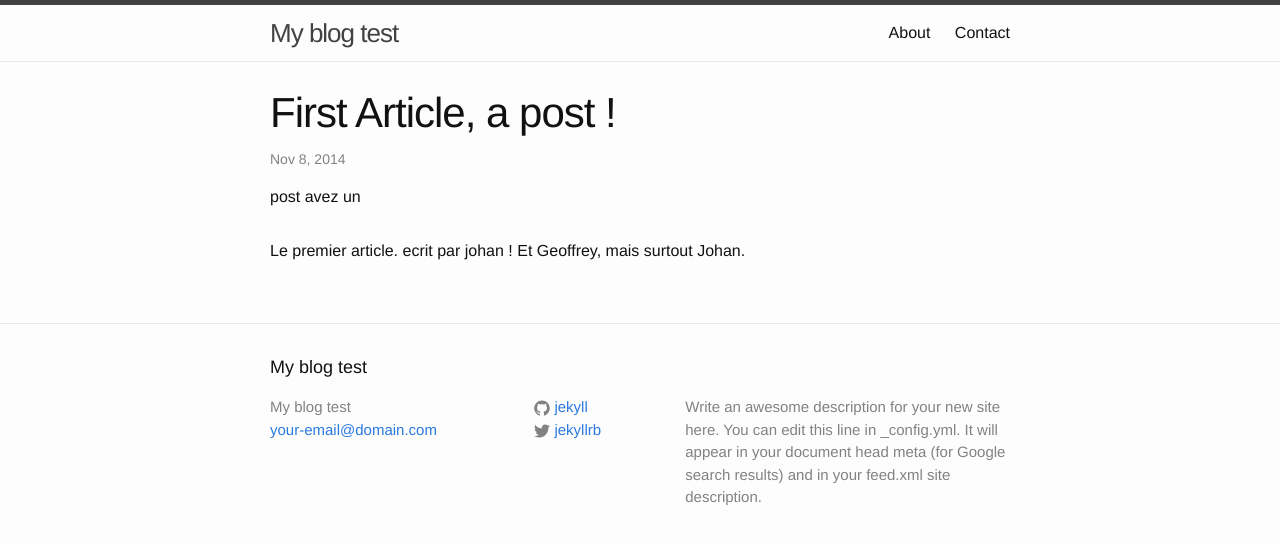
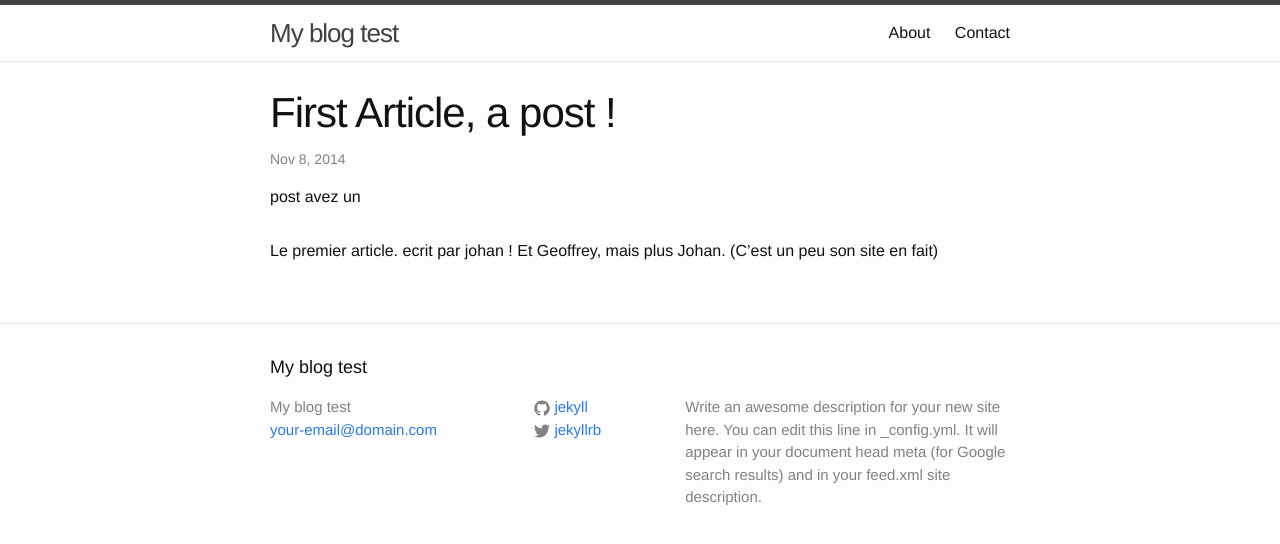
Before and after one commit to jcorre2310/jcorre2310.github.io, a Jekyll site: the page built from _posts/2014-11-08-firstarticle.md, in a window 1280 px wide. Shown: the top 544 px of the page. Built offline with Jekyll 4.4.1, drawn with Linux system fonts in a browser that asks for light colours.

Commit message:
Update 2014-11-08-firstarticle.md

```diff
--- a/_posts/2014-11-08-firstarticle.md
+++ b/_posts/2014-11-08-firstarticle.md
@@ -5,4 +5,4 @@ date: 2014-11-08
 categories: post
 ---
 
-Le premier article. ecrit par johan ! Et Geoffrey, mais surtout Johan.
+Le premier article. ecrit par johan ! Et Geoffrey, mais plus Johan. (C'est un peu son site en fait)
```
